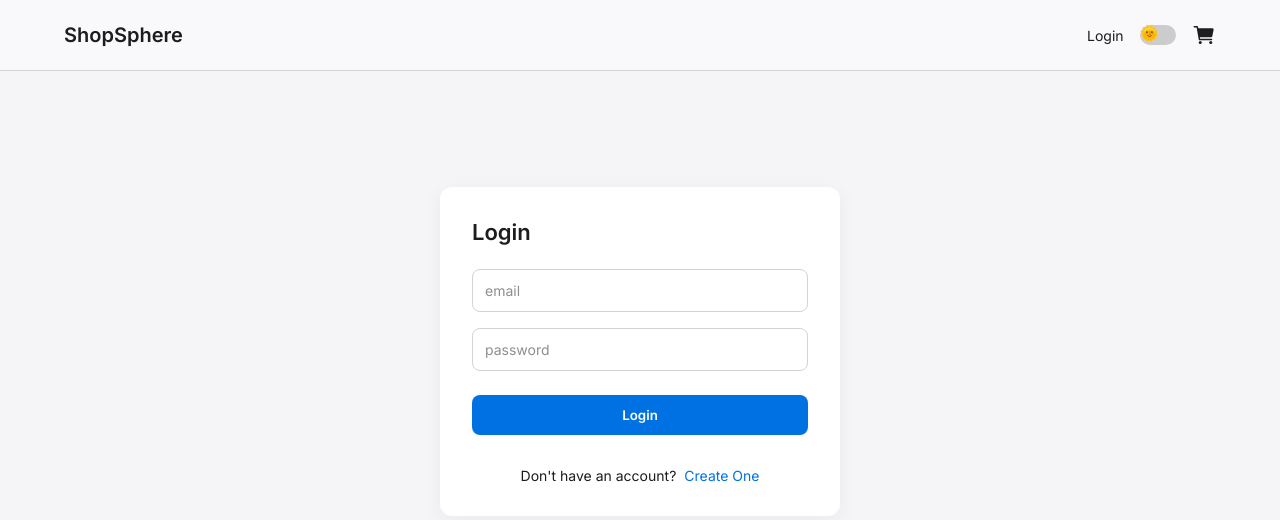
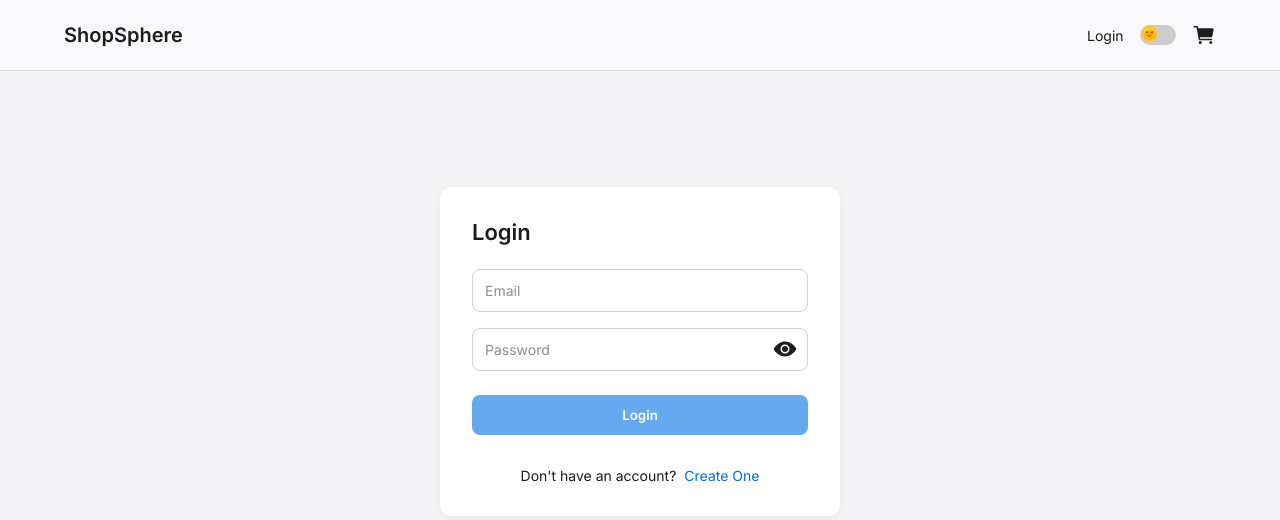
Before and after one commit to venkatyashwanth/shop-sphere_2026, a Next.js app: page /login in a window 1280 px wide. Shown: the top 520 px of the page. Built offline with nearby package versions, Linux system fonts and the light colour scheme; no server answers.

Commit message:
login page validation

```diff
--- a/src/app/globals.scss
+++ b/src/app/globals.scss
@@ -64,6 +64,7 @@
 
   --btn-dngr: #ef4444;
   --btn-dngr-hover: #dc2626;
+  --err-msg: #dc2626;
 
   --input-bg: #ffffff;
   --input-text: #1d1d1f;
@@ -232,3 +233,8 @@ body {
     /* Desktop */
   }
 }
+
+.srOnly{
+  position: absolute;
+  left: -9999px;
+}
--- a/src/app/login/LoginContent.js
+++ b/src/app/login/LoginContent.js
@@ -1,78 +1,152 @@
 "use client";
 import { useEffect, useState } from "react";
+import { IoEye } from "react-icons/io5";
+import { IoEyeOff } from "react-icons/io5";
 import styles from "./page.module.scss";
 import { signInWithEmailAndPassword } from "firebase/auth";
 import { useRouter, useSearchParams } from "next/navigation";
 import Link from "next/link";
 import { useSelector } from "react-redux";
 import { auth } from "@/lib/firebase";
+import { validateLogin } from "@/lib/validators/authValidators";
 
 export default function LoginContent() {
     const authState = useSelector((state) => state.auth);
-    // const user = useSelector((state) => state.auth.user);
-    // const authLoading = useSelector((state) => state.auth.loading);
     const user = authState?.user;
     const authLoading = authState?.loading;
     const router = useRouter();
     const searchParams = useSearchParams();
     const redirect = searchParams.get("redirect") || "/";
+    const [touched, setTouched] = useState({})
     const [email, setEmail] = useState("");
     const [password, setPassword] = useState("");
+    const [showPassword, setShowPassword] = useState(false);
+    const [errors, setErrors] = useState({});
     const [error, setError] = useState("");
-    const [loading,setLoading] = useState(false);
-    const [mounted,setMounted] = useState(false);
+    const [loading, setLoading] = useState(false);
+    const [mounted, setMounted] = useState(false);
+
+    const validateField = (name, value) => {
+        let message = "";
+        if (name === "email") {
+            if (!value) {
+                message = "Email is required";
+            }
+            else if (!/^[^\s@]+@[^\s@]+\.[^\s@]+$/.test(value)) {
+                message = "Enter a valid email address"
+            }
+        }
+
+        if (name === "password") {
+            if (!value) {
+                message = "Password is required";
+            } else if (value.length < 6) {
+                message = "Password must be atleast 6 characters"
+            }
+        }
+
+        setErrors(prev => ({
+            ...prev,
+            [name]: message
+        }))
+    }
+
+    const isFormValid = email && password && !errors.email && !errors.password;
 
     const handleLogin = async (e) => {
         e.preventDefault();
-        setError("");
+        setTouched({
+            email: true,
+            password: true
+        })
+        const validationErrors = validateLogin({ email, password });
+
+        if (Object.keys(validationErrors).length > 0) {
+            setErrors(validationErrors);
+            return;
+        }
+
+        setErrors({});
         setLoading(true);
+        setError("")
 
-        try{
-            await signInWithEmailAndPassword(auth,email,password);
+        try {
+            await signInWithEmailAndPassword(auth, email, password);
             router.replace(redirect);
         }
-        catch(err){
-            console.error("Login Error: ",err);
+        catch (err) {
+            console.error("Login Error: ", err);
             setError(err.message);
         }
 
         setLoading(false);
     };
 
-    useEffect(() =>{
+    useEffect(() => {
         setMounted(true);
-    },[])
+    }, [])
 
     useEffect(() => {
-        if(!authLoading && user){
+        if (!authLoading && user) {
             router.replace("/");
         }
-    },[user,authLoading,router])
+    }, [user, authLoading, router])
 
     if (!mounted) return null;
     return (
         <div className={styles.wrapper}>
             <form className={styles.form} onSubmit={handleLogin}>
                 <h1>Login</h1>
+                <p aria-live="assertive" className="srOnly"></p>
                 <input
                     type="email"
-                    placeholder="email"
+                    placeholder="Email"
                     value={email}
-                    onChange={(e) => setEmail(e.target.value)}
-                    required
+                    onBlur={() => setTouched(prev => ({ ...prev, email: true }))}
+                    onChange={(e) => {
+                        const value = e.target.value;
+                        setEmail(value);
+                        validateField("email", value);
+                    }}
+
                 />
-                <input
-                    type="password"
-                    placeholder="password"
-                    value={password}
-                    onChange={(e) => setPassword(e.target.value)}
-                    required
-                />
+                {touched.email && errors.email && (
+                    <p className={styles.fieldError} role="alert" aria-live="assertive">{errors.email}</p>
+                )}
+
+                <div className={styles.passwordWrapper}>
+                    <input
+                        type={showPassword ? "text" : "password"}
+                        placeholder="Password"
+                        value={password}
+                        onBlur={() => setTouched(prev => ({ ...prev, password: true }))}
+                        onChange={(e) => {
+                            const value = e.target.value;
+                            setPassword(value);
+                            validateField("password", value);
+                        }}
+                    />
+                    <button
+                        type="button"
+                        className={styles.togglePassword}
+                        onClick={() => setShowPassword(prev => !prev)}
+                        aria-label={showPassword ? "Hide password" : "Show password"}
+                    >
+                        {showPassword ? <IoEyeOff /> : <IoEye />}
+                    </button>
+                </div>
+
+                {touched.password && errors.password && (
+                    <p className={styles.fieldError} role="alert" aria-live="assertive">{errors.password}</p>
+                )}
 
                 {error && <p className={styles.error}>{error}</p>}
 
-                <button type="submit" disabled={loading}>
-                    {loading? "Signing in..." : "Login"}
+                <button type="submit"
+                    // disabled={!isFormValid || loading}>
+                    className={!isFormValid ? styles.disabledBtn : ""}
+                    disabled={loading}>
+                    {loading ? "Signing in..." : "Login"}
                 </button>
 
                 <div className={styles.redirect}>
--- a/src/app/login/page.module.scss
+++ b/src/app/login/page.module.scss
@@ -24,6 +24,36 @@
         margin-bottom: 8px;
     }
 
+    .passwordWrapper {
+        border: 1px solid var(--input-border);
+        border-radius: 8px;
+        position: relative;
+
+        .togglePassword {
+            font-size: 24px;
+            margin: 0;
+            position: absolute;
+            right: 10px;
+            top: 50%;
+            transform: translateY(-50%);
+            background: none;
+            border: none;
+            cursor: pointer;
+            padding: 0;
+            display: flex;
+            align-items: center;
+            color: var(--body-text);
+            &:focus{
+                outline: 1px solid var(--focus-ring);
+                outline-offset: 2px;
+            }
+        }
+        input{
+            width: 100%;
+            border: 0;
+        }
+    }
+
     input {
         background-color: var(--input-bg);
         border: 1px solid var(--input-border);
@@ -42,6 +72,11 @@
         }
     }
 
+    .fieldError {
+        color: var(--err-msg);
+        font-size: 12px;
+    }
+
     button {
         margin-top: 8px;
         padding: 12px;
@@ -53,7 +88,7 @@
         cursor: pointer;
         transition: all 0.2s ease;
 
-        &:hover{
+        &:hover {
             background-color: var(--btn-primary-hover);
         }
 
@@ -70,6 +105,10 @@
         &:active {
             transform: scale(0.98);
         }
+    }
+    button.disabledBtn{
+        opacity: 0.6;
+        cursor: not-allowed;
     }
 }
 
--- /dev/null
+++ b/src/lib/validators/authValidators.js
@@ -0,0 +1,14 @@
+export function validateLogin({ email, password }) {
+    const errors = {};
+    if (!email) {
+        errors.email = "Email is required";
+    } else if (!/^[^\s@]+@[^\s@]+\.[^\s@]+$/.test(email)) {
+        errors.email = "Enter a valid email address";
+    }
+    if(!password){
+        errors.password = "Password is required";
+    }else if(password.length < 6){
+        errors.password = "Password must be at least 6 characters";
+    }
+    return errors;
+}
```
